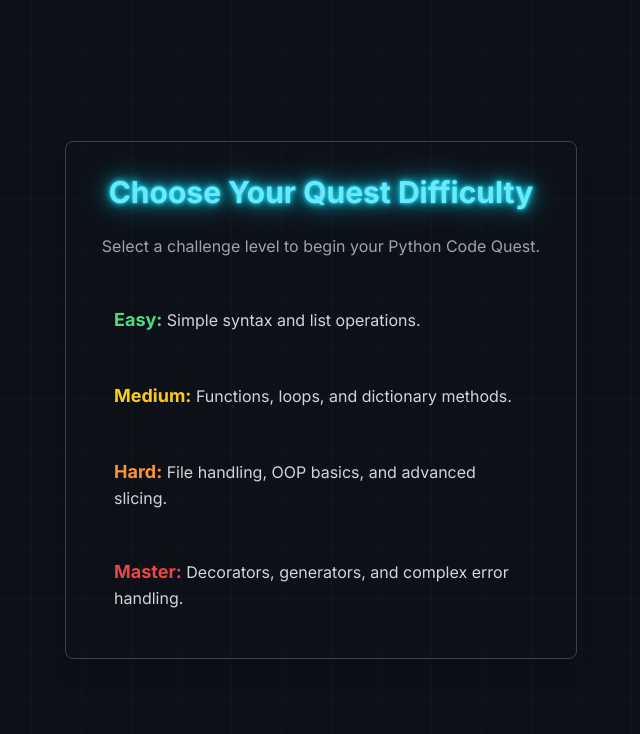
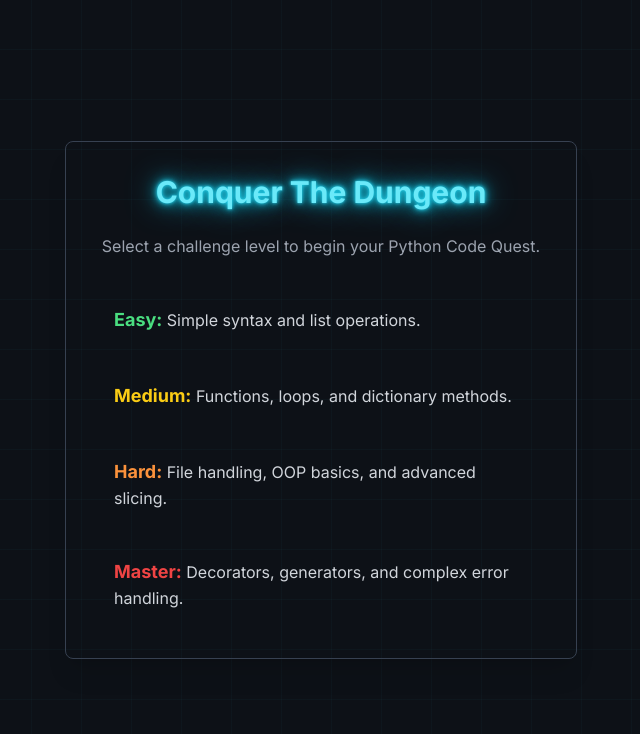
Before and after one commit to Spandan-cyber/KvCoders, a plain HTML site: page difficulty.html in a window 1280 px wide. Shown: the whole page, without its empty margins (319-959 px from the left). Drawn offline with nearby package versions, Linux system fonts and the light colour scheme.

Commit message:
Add files via upload

```diff
--- a/difficulty.html
+++ b/difficulty.html
@@ -22,7 +22,7 @@
 
         <div class="w-full max-w-lg p-8 rounded-lg shadow-xl border border-gray-700 neon-shadow animate-fadeInUp">
 
-            <h2 class="text-3xl font-bold text-center mb-6 neon-text">Choose Your Quest Difficulty</h2>
+            <h2 class="text-3xl font-bold text-center mb-6 neon-text">Conquer The Dungeon</h2>
 
             <p class="text-center text-gray-400 mb-8">Select a challenge level to begin your Python Code Quest.</p>
 
```
